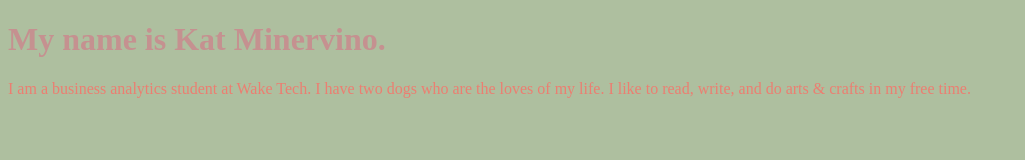
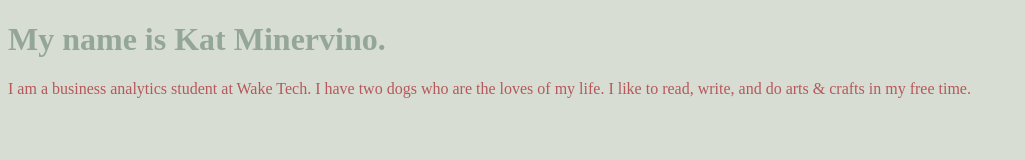
Before and after one commit to katdumpling/katdumpling.github.io, a plain HTML site: page index.html in a window 1280 px wide. Shown: the whole page, without its empty margins (0-1025 px from the left). Drawn offline with Linux system fonts and the light colour scheme.

Commit message:
Update index.html
Change colors AGAIN

```diff
--- a/index.html
+++ b/index.html
@@ -4,14 +4,14 @@
         <title> My Personal Introduction </title>
         <style>
             body {
-                background-color:#AEBF9F
+                background-color:#D7DDD2
             }
             h1 {
-                color: #C59190
+                color: #93A698
 
             }
             p {
-                color: #EC7E71
+                color: #B5585B
 
             }
         </style>
```
